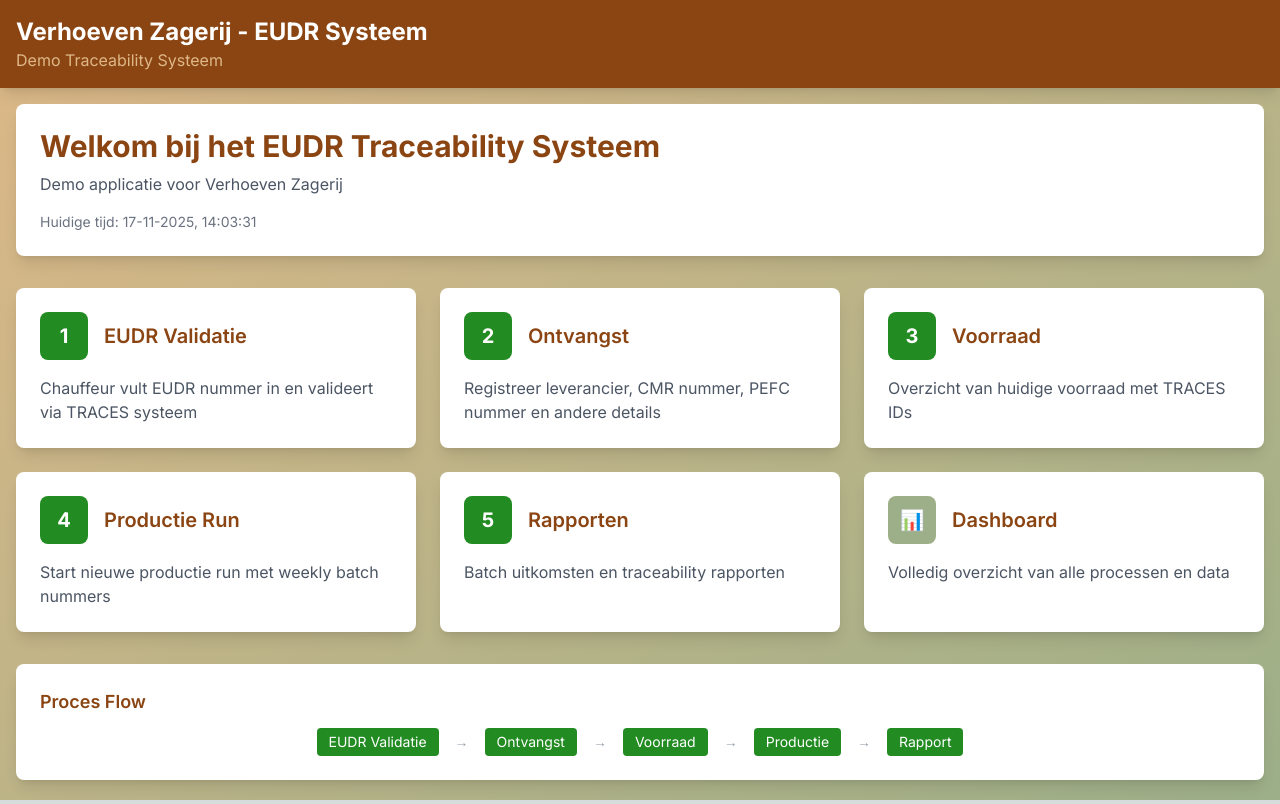
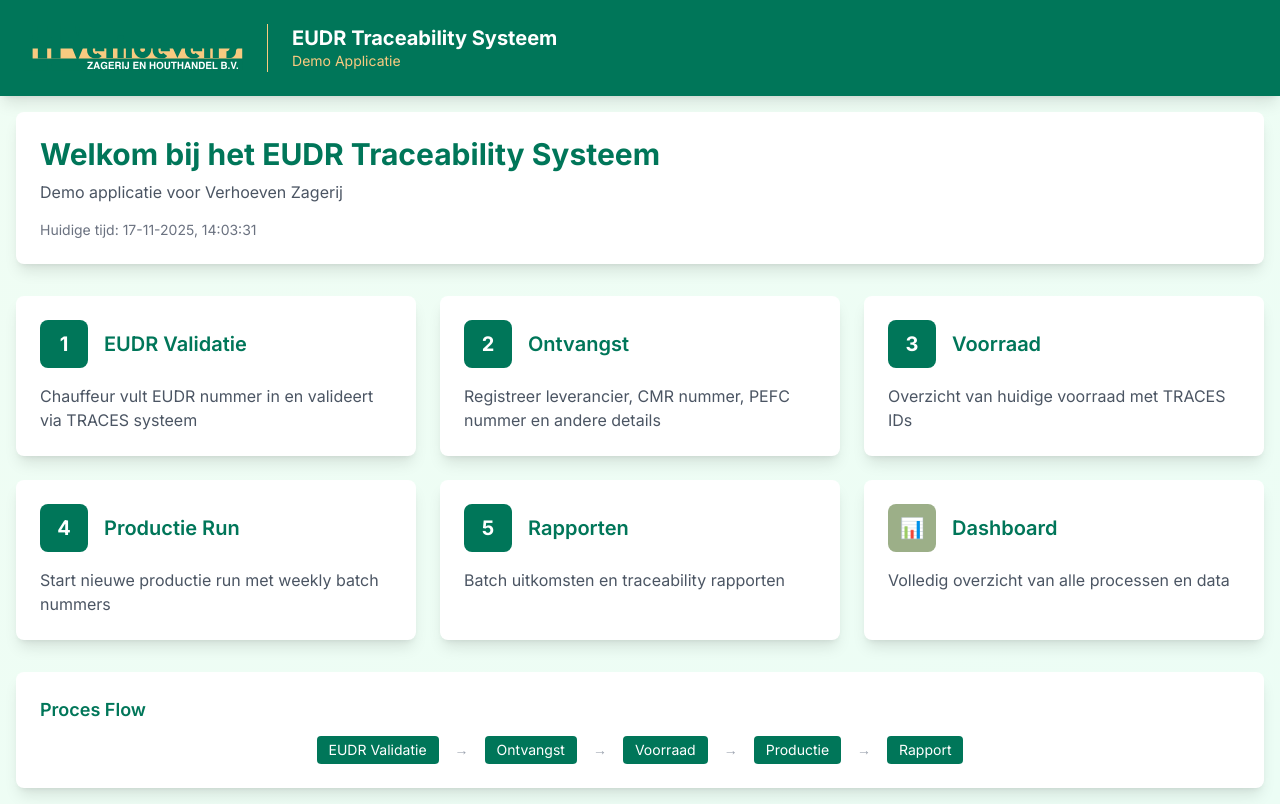
Before and after one commit to svaredigital/demo-verhoeven-emballage, a Next.js app: page / in a window 1280 px wide. Built offline with nearby package versions, Linux system fonts and the light colour scheme.

Commit message:
feat: Add new logo and update webpack hot-update files
- Added new SVG logo for Verhoeven's zagerij.
- Generated multiple webpack hot-update files with updated hashes for improved build performance and hot module replacement.

```diff
--- a/app/eudr-validatie/page.tsx
+++ b/app/eudr-validatie/page.tsx
@@ -1,6 +1,7 @@
 'use client'
 import { useState, useEffect, useRef } from 'react'
 import Link from 'next/link'
+import Image from 'next/image'
 
 // Simulatie van TRACES systeem data
 const MOCK_TRACES_DATA = {
@@ -109,10 +110,16 @@
         <div className="bg-white rounded-2xl shadow-xl p-8 border border-gray-200">
           <div className="text-center mb-8">
           <div className="mb-4">
-            <div className="w-20 h-20 bg-forest-green rounded-full flex items-center justify-center mx-auto mb-4">
-              <span className="text-white text-3xl font-bold">🚛</span>
+            <div className="flex justify-center mb-4">
+              <Image
+                src="/verhoeven-logo.svg"
+                alt="Verhoeven's Zagerij"
+                width={275}
+                height={59}
+                priority
+                className="h-16 w-auto"
+              />
             </div>
-            <h1 className="text-3xl font-bold text-wood-brown mb-2">Verhoeven Emballage</h1>
             <h2 className="text-xl font-semibold text-gray-700 mb-2">Chauffeur Vracht Aanmelding</h2>
             <p className="text-gray-600">Meld je vracht aan voor EUDR controle</p>
           </div>
@@ -132,7 +139,7 @@
                 type="text"
                 value={eudrNumber}
                 onChange={(e) => setEudrNumber(e.target.value.toUpperCase())}
-                className="w-full p-6 text-2xl border-2 border-gray-300 rounded-xl focus:ring-4 focus:ring-forest-green focus:border-forest-green text-center font-mono"
+                className="w-full p-6 text-2xl border-2 border-gray-300 rounded-xl focus:ring-4 focus:ring-verhoeven-green focus:border-verhoeven-green text-center font-mono"
                 placeholder="EUDR-2024-001"
                 disabled={isValidating}
               />
@@ -146,7 +153,7 @@
                 type="text"
                 value={cmrNumber}
                 onChange={(e) => setCmrNumber(e.target.value.toUpperCase())}
-                className="w-full p-6 text-2xl border-2 border-gray-300 rounded-xl focus:ring-4 focus:ring-forest-green focus:border-forest-green text-center font-mono"
+                className="w-full p-6 text-2xl border-2 border-gray-300 rounded-xl focus:ring-4 focus:ring-verhoeven-green focus:border-verhoeven-green text-center font-mono"
                 placeholder="CMR-2024-12345"
                 disabled={isValidating}
               />
@@ -160,7 +167,7 @@
                 type="number"
                 value={aantalSteres || ''}
                 onChange={(e) => setAantalSteres(Number(e.target.value))}
-                className="w-full p-6 text-2xl border-2 border-gray-300 rounded-xl focus:ring-4 focus:ring-forest-green focus:border-forest-green text-center"
+                className="w-full p-6 text-2xl border-2 border-gray-300 rounded-xl focus:ring-4 focus:ring-verhoeven-green focus:border-verhoeven-green text-center"
                 placeholder="25"
                 min="1"
                 step="0.5"
@@ -171,7 +178,7 @@
             <button
               onClick={validateEUDR}
               disabled={isValidating || !eudrNumber.trim() || !cmrNumber.trim() || aantalSteres <= 0}
-              className="w-full bg-forest-green text-white py-8 px-8 text-2xl font-bold rounded-xl hover:bg-green-700 disabled:bg-gray-400 disabled:cursor-not-allowed transition-colors shadow-lg"
+              className="w-full bg-verhoeven-green text-white py-8 px-8 text-2xl font-bold rounded-xl hover:bg-green-700 disabled:bg-gray-400 disabled:cursor-not-allowed transition-colors shadow-lg"
             >
               {isValidating ? (
                 <div className="flex items-center justify-center">
--- a/app/layout.tsx
+++ b/app/layout.tsx
@@ -1,6 +1,8 @@
 import './globals.css'
 import type { Metadata } from 'next'
 import { Inter } from 'next/font/google'
+import Image from 'next/image'
+import Link from 'next/link'
 
 const inter = Inter({ subsets: ['latin'] })
 
@@ -17,11 +19,25 @@
   return (
     <html lang="nl">
       <body className={inter.className}>
-        <div className="min-h-screen bg-gradient-to-br from-wood-light to-sage-green">
-          <header className="bg-wood-brown text-white p-4 shadow-lg">
+        <div className="min-h-screen bg-gradient-to-br from-green-50 to-emerald-50">
+          <header className="bg-verhoeven-green text-white p-6 shadow-lg">
             <div className="container mx-auto">
-              <h1 className="text-2xl font-bold">Verhoeven Zagerij - EUDR Systeem</h1>
-              <p className="text-wood-light">Demo Traceability Systeem</p>
+              <div className="flex items-center gap-6">
+                <Link href="/" className="flex-shrink-0 hover:opacity-80 transition-opacity">
+                  <Image
+                    src="/verhoeven-logo.svg"
+                    alt="Verhoeven's Zagerij en Houthandel"
+                    width={220}
+                    height={47}
+                    priority
+                    style={{ width: 'auto', height: '47px' }}
+                  />
+                </Link>
+                <div className="border-l border-verhoeven-gold pl-6 h-12 flex flex-col justify-center">
+                  <h1 className="text-xl font-bold leading-tight">EUDR Traceability Systeem</h1>
+                  <p className="text-verhoeven-gold text-sm">Demo Applicatie</p>
+                </div>
+              </div>
             </div>
           </header>
           <main className="container mx-auto p-4">
--- a/app/page.tsx
+++ b/app/page.tsx
@@ -13,7 +13,7 @@
   return (
     <div className="space-y-8">
       <div className="bg-white rounded-lg shadow-lg p-6">
-        <h1 className="text-3xl font-bold text-wood-brown mb-2">
+        <h1 className="text-3xl font-bold text-verhoeven-green mb-2">
           Welkom bij het EUDR Traceability Systeem
         </h1>
         <p className="text-gray-600 mb-4">
@@ -31,7 +31,7 @@
             <div className="w-12 h-12 bg-forest-green rounded-lg flex items-center justify-center text-white font-bold text-xl">
               1
             </div>
-            <h2 className="ml-4 text-xl font-semibold text-wood-brown">EUDR Validatie</h2>
+            <h2 className="ml-4 text-xl font-semibold text-verhoeven-green">EUDR Validatie</h2>
           </div>
           <p className="text-gray-600">
             Chauffeur vult EUDR nummer in en valideert via TRACES systeem
@@ -44,7 +44,7 @@
             <div className="w-12 h-12 bg-forest-green rounded-lg flex items-center justify-center text-white font-bold text-xl">
               2
             </div>
-            <h2 className="ml-4 text-xl font-semibold text-wood-brown">Ontvangst</h2>
+            <h2 className="ml-4 text-xl font-semibold text-verhoeven-green">Ontvangst</h2>
           </div>
           <p className="text-gray-600">
             Registreer leverancier, CMR nummer, PEFC nummer en andere details
@@ -57,7 +57,7 @@
             <div className="w-12 h-12 bg-forest-green rounded-lg flex items-center justify-center text-white font-bold text-xl">
               3
             </div>
-            <h2 className="ml-4 text-xl font-semibold text-wood-brown">Voorraad</h2>
+            <h2 className="ml-4 text-xl font-semibold text-verhoeven-green">Voorraad</h2>
           </div>
           <p className="text-gray-600">
             Overzicht van huidige voorraad met TRACES IDs
@@ -70,7 +70,7 @@
             <div className="w-12 h-12 bg-forest-green rounded-lg flex items-center justify-center text-white font-bold text-xl">
               4
             </div>
-            <h2 className="ml-4 text-xl font-semibold text-wood-brown">Productie Run</h2>
+            <h2 className="ml-4 text-xl font-semibold text-verhoeven-green">Productie Run</h2>
           </div>
           <p className="text-gray-600">
             Start nieuwe productie run met weekly batch nummers
@@ -83,7 +83,7 @@
             <div className="w-12 h-12 bg-forest-green rounded-lg flex items-center justify-center text-white font-bold text-xl">
               5
             </div>
-            <h2 className="ml-4 text-xl font-semibold text-wood-brown">Rapporten</h2>
+            <h2 className="ml-4 text-xl font-semibold text-verhoeven-green">Rapporten</h2>
           </div>
           <p className="text-gray-600">
             Batch uitkomsten en traceability rapporten
@@ -96,7 +96,7 @@
             <div className="w-12 h-12 bg-sage-green rounded-lg flex items-center justify-center text-white font-bold text-xl">
               📊
             </div>
-            <h2 className="ml-4 text-xl font-semibold text-wood-brown">Dashboard</h2>
+            <h2 className="ml-4 text-xl font-semibold text-verhoeven-green">Dashboard</h2>
           </div>
           <p className="text-gray-600">
             Volledig overzicht van alle processen en data
@@ -105,7 +105,7 @@
       </div>
 
       <div className="bg-white rounded-lg shadow-lg p-6">
-        <h3 className="text-lg font-semibold text-wood-brown mb-3">Proces Flow</h3>
+        <h3 className="text-lg font-semibold text-verhoeven-green mb-3">Proces Flow</h3>
         <div className="flex flex-wrap items-center justify-center gap-4 text-sm">
           <span className="bg-forest-green text-white px-3 py-1 rounded">EUDR Validatie</span>
           <span className="text-gray-400">→</span>
--- a/tailwind.config.js
+++ b/tailwind.config.js
@@ -8,9 +8,11 @@
   theme: {
     extend: {
       colors: {
+        'verhoeven-green': '#007659',
+        'verhoeven-gold': '#F8CA80',
         'wood-brown': '#8B4513',
         'wood-light': '#DEB887',
-        'forest-green': '#228B22',
+        'forest-green': '#007659',
         'sage-green': '#9CAF88',
       }
     },
```
Also changed, not shown: app/ontvangst/page.tsx (+21 -21 lines), public/verhoeven-logo.svg (added).
